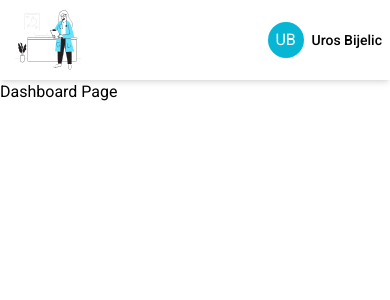
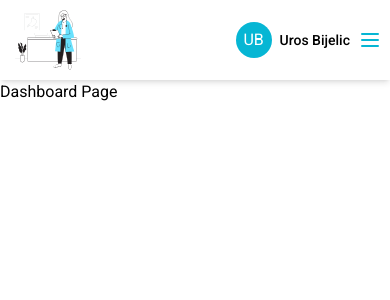
Before and after one commit to urke90/react-health-records, a React (Vite) app: page / in a window 390 px wide. Shown: the top 300 px of the page. Built offline with nearby package versions, Linux system fonts and the light colour scheme.

Commit message:
add mobile navigation in Header.tsx

```diff
--- a/package.json
+++ b/package.json
@@ -10,6 +10,7 @@
     "preview": "vite preview"
   },
   "dependencies": {
+    "@radix-ui/react-dropdown-menu": "^2.1.4",
     "lucide-react": "^0.469.0",
     "react": "^18.3.1",
     "react-dom": "^18.3.1",
--- /dev/null
+++ b/src/components/icons/Menu.tsx
@@ -0,0 +1,22 @@
+import type { SVGProps } from 'react';
+
+// ----------------------------------------------------------------
+
+const MenuIcon = (props: SVGProps<SVGSVGElement>) => (
+  <svg
+    xmlns="http://www.w3.org/2000/svg"
+    width={24}
+    height={24}
+    fill="none"
+    stroke="currentColor"
+    strokeLinecap="round"
+    strokeLinejoin="round"
+    strokeWidth={2}
+    className="lucide lucide-menu"
+    {...props}
+  >
+    <path d="M4 12h16M4 6h16M4 18h16" />
+  </svg>
+);
+
+export default MenuIcon;
--- a/src/components/layout/Header.tsx
+++ b/src/components/layout/Header.tsx
@@ -1,5 +1,10 @@
 import Logo from '@/assets/images/logo.svg';
-import { Link } from 'react-router';
+import { Link, NavLink } from 'react-router';
+
+import * as DropdownMenu from '@radix-ui/react-dropdown-menu';
+import CreateRecordIcon from '../icons/CreateRecord';
+import HomeIcon from '../icons/Home';
+import MenuIcon from '../icons/Menu';
 
 // ----------------------------------------------------------------
 
@@ -18,9 +23,76 @@
           {initials}
         </div>
         <p className="p3-medium">{name}</p>
+        <div className="sm:hidden flex-center">
+          <DropdownMenu.Root>
+            <DropdownMenu.Trigger asChild>
+              <button className="bg-white" aria-label="Customise options">
+                <MenuIcon className="text-cyan-500" />
+              </button>
+            </DropdownMenu.Trigger>
+
+            <DropdownMenu.Portal>
+              <DropdownMenu.Content
+                className="min-w-[220px] rounded-md bg-gray-200 p-[5px] shadow-[0px_10px_38px_-10px_rgba(22,_23,_24,_0.35),_0px_10px_20px_-15px_rgba(22,_23,_24,_0.2)] will-change-[opacity,transform] data-[side=bottom]:animate-slideUpAndFade data-[side=left]:animate-slideRightAndFade data-[side=right]:animate-slideLeftAndFade data-[side=top]:animate-slideDownAndFade"
+                align="end"
+                sideOffset={15}
+                onCloseAutoFocus={(e) => e.preventDefault()}
+              >
+                <DropdownMenu.Item className="relative flex h-[25px] select-none items-center rounded-[3px] pl-2 pr-[5px] text-[13px] leading-none outline-none data-[disabled]:pointer-events-none data-[highlighted]:bg-cyan-500 data-[highlighted]:text-white data-[disabled]:text-gray-500 cursor-pointer">
+                  <NavLink to="/" className="flex gap-2 items-center">
+                    <HomeIcon /> Dashboard
+                  </NavLink>
+                </DropdownMenu.Item>
+                <DropdownMenu.Item className="relative flex h-[25px] select-none items-center rounded-[3px] pl-2 pr-[5px] text-[13px] leading-none outline-none data-[disabled]:pointer-events-none data-[highlighted]:bg-cyan-500 data-[highlighted]:text-white data-[disabled]:text-gray-500 cursor-pointer">
+                  <NavLink
+                    to="/records/create"
+                    className="flex gap-2 items-center"
+                  >
+                    <CreateRecordIcon /> New Record
+                  </NavLink>
+                </DropdownMenu.Item>
+
+                <DropdownMenu.Separator />
+                <DropdownMenu.Arrow className="fill-gray-200" />
+              </DropdownMenu.Content>
+            </DropdownMenu.Portal>
+          </DropdownMenu.Root>
+        </div>
       </div>
     </header>
   );
 };
 
 export default Header;
+
+{
+  /* <DropdownMenu.Sub>
+                  <DropdownMenu.SubTrigger className="DropdownMenuSubTrigger">
+                    More Tools
+                    <div className="RightSlot">
+                      <ChevronRightIcon />
+                    </div>
+                  </DropdownMenu.SubTrigger>
+                  <DropdownMenu.Portal>
+                     <DropdownMenu.SubContent
+                      className="DropdownMenuSubContent"
+                      sideOffset={2}
+                      alignOffset={-5}
+                    >
+                      <DropdownMenu.Item className="DropdownMenuItem">
+                        Save Page As… <div className="RightSlot">⌘+S</div>
+                      </DropdownMenu.Item>
+                      <DropdownMenu.Item className="DropdownMenuItem">
+                        Create Shortcut…
+                      </DropdownMenu.Item>
+                      <DropdownMenu.Item className="DropdownMenuItem">
+                        Name Window…
+                      </DropdownMenu.Item>
+                      <DropdownMenu.Separator className="DropdownMenu.Separator" />
+                      <DropdownMenu.Item className="DropdownMenuItem">
+                        Developer Tools
+                      </DropdownMenu.Item>
+                    </DropdownMenu.SubContent>
+                  </DropdownMenu.Portal>
+                </DropdownMenu.Sub> */
+}
```
Also changed, not shown: 1 other file (tests, documents, lock files or other folders).
